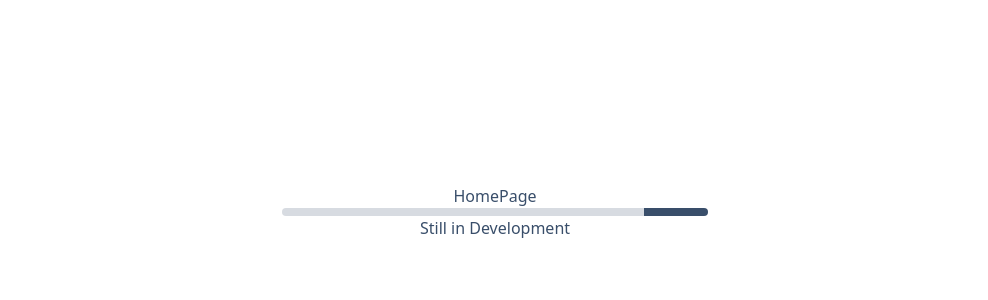
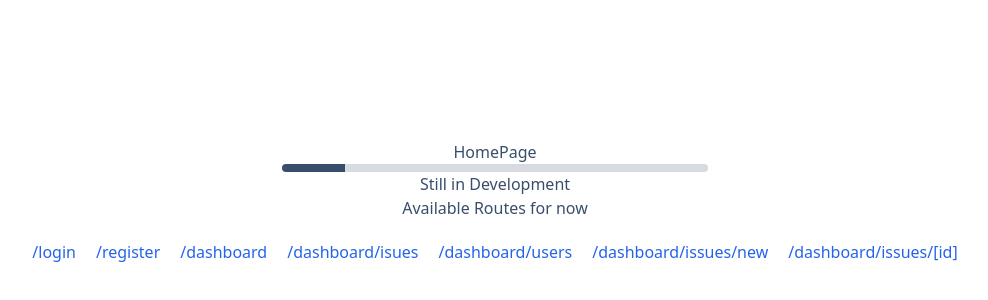
Before and after one commit to TresorRw/issue-tracker-app, a Next.js app: page / in a window 1280 px wide. Shown: the part 188-488 px from the top of the page, without its empty margins (145-1133 px from the left). Built offline with nearby package versions, Linux system fonts and the light colour scheme.

Commit message:
initial homepage

```diff
--- a/app/page.tsx
+++ b/app/page.tsx
@@ -1,9 +1,21 @@
+import Link from "next/link";
+
 export default function Home() {
   return (
     <div className="h-screen flex-col flex justify-center items-center">
       <h2>HomePage</h2>
       <progress className="progress w-1/3"></progress>
       <h3>Still in Development </h3>
+      <h4>Available Routes for now</h4>
+      <div className="active-links flex p-5 gap-5 text-blue-600">
+        <Link href={"/login"}>/login</Link>
+        <Link href={"/register"}>/register</Link>
+        <Link href={"/dashoard"}>/dashboard</Link>
+        <Link href={"/dashboard/issues"}>/dashboard/isues</Link>
+        <Link href={"/dashboard/users"}>/dashboard/users</Link>
+        <Link href={"/dashboard/issues/new"}>/dashboard/issues/new</Link>
+        <Link href={"/dashboard/issues/issue-id"}>/dashboard/issues/[id]</Link>
+      </div>
     </div>
   );
 }
```
